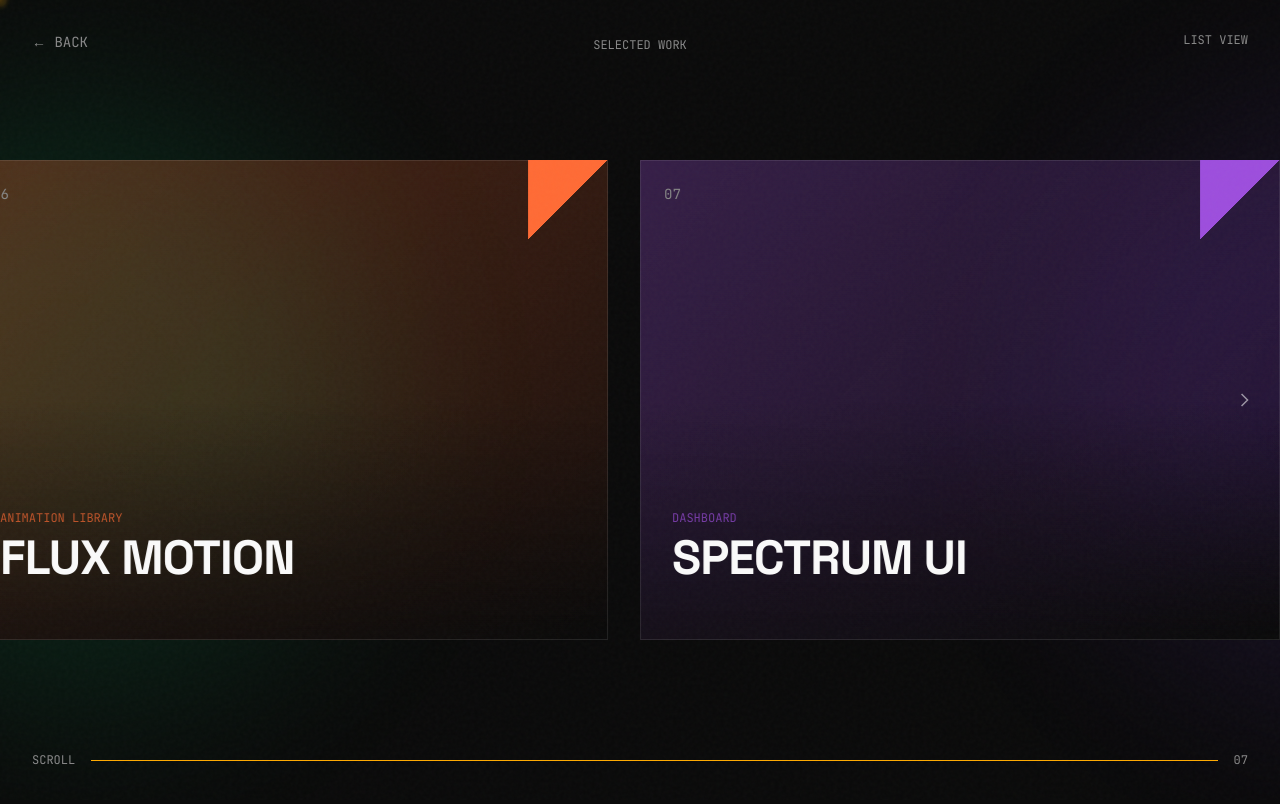
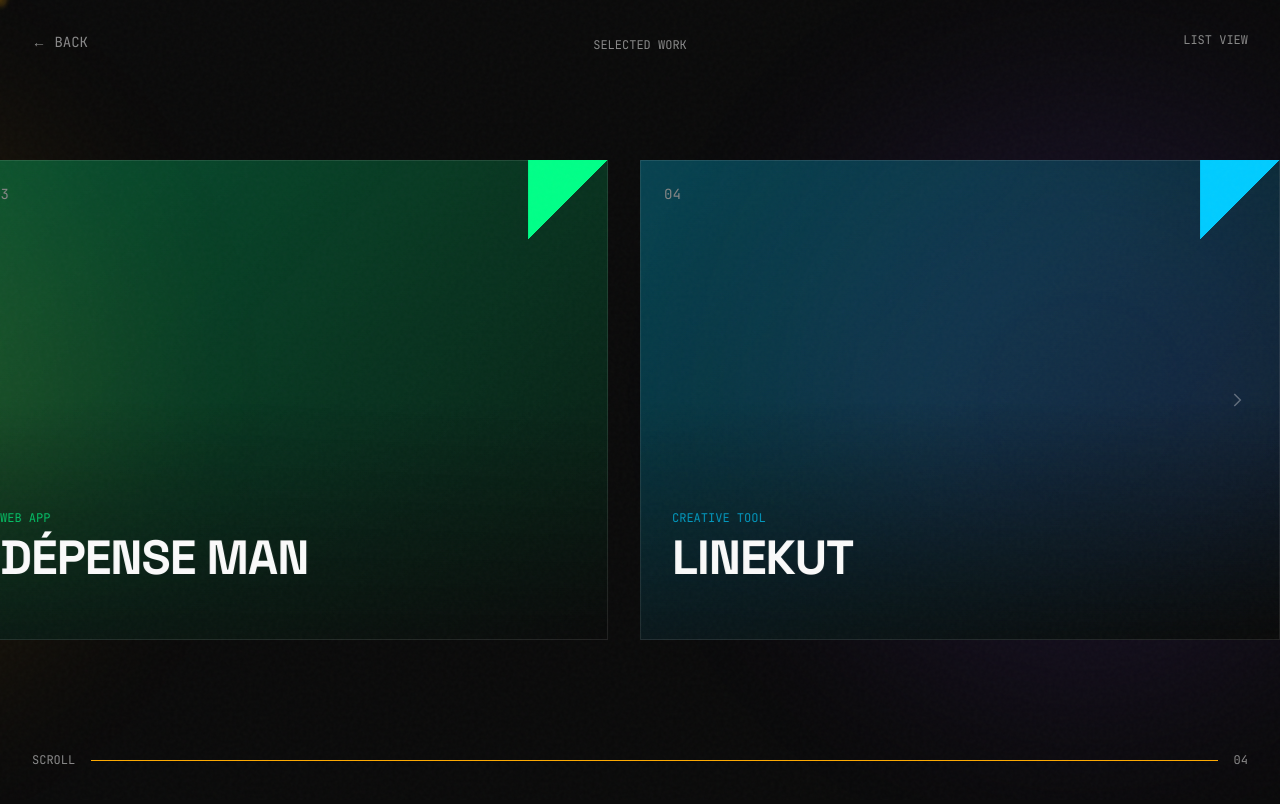
Before and after one commit to AThevon/adrienthevon, a Next.js app: page /work in a window 1280 px wide. Shown: the top 804 px of the page. Built offline with nearby package versions, Linux system fonts and the light colour scheme.

Commit message:
updated projects

```diff
--- a/src/data/projects.ts
+++ b/src/data/projects.ts
@@ -19,293 +19,173 @@ export interface Project {
   client: string;
   link: string;
   image: string;
+  ogImage?: string;
   sections: ProjectSection[];
 }
 
 export const projects: Project[] = [
   {
-    id: "project-alpha",
-    title: "PROJECT ALPHA",
-    category: "WEB EXPERIENCE",
+    id: "under-the-flow",
+    title: "UNDER THE FLOW",
+    category: "WEB PLATFORM",
     year: "2024",
     color: COLORS.accent,
-    description: "An immersive 3D web experience pushing the boundaries of WebGL and real-time graphics.",
-    longDescription: `Project Alpha represents the pinnacle of creative web development.
-Built with cutting-edge technologies, it delivers an unforgettable user experience
-that blurs the line between website and art installation.
+    description: "Plateforme de sessions live hip-hop avec une expérience immersive pour les artistes et les fans.",
+    longDescription: `Under The Flow est une plateforme dédiée aux sessions live de hip-hop.
+Le projet capture l'essence du freestyle et des performances live, offrant une vitrine
+unique pour les artistes émergents de la scène hip-hop française.
 
-The project features real-time 3D graphics, physics simulations, and
-audio-reactive elements that respond to user interaction.`,
-    tags: ["THREE.JS", "WEBGL", "REACT", "GSAP"],
-    role: "LEAD DEVELOPER",
-    client: "CREATIVE AGENCY X",
-    link: "https://project-alpha.example.com",
-    image: "/images/projects/project-alpha.jpg",
+Une expérience web immersive qui met en avant la musique et les artistes
+avec une direction artistique forte et moderne.`,
+    tags: ["NEXT.JS", "TAILWIND", "MOTION", "SUPABASE"],
+    role: "DÉVELOPPEUR FULL-STACK",
+    client: "UNDER THE FLOW",
+    link: "https://undertheflow.com",
+    image: "/images/projects/under-the-flow.jpg",
+    ogImage: "https://www.undertheflow.com/opengraph-image?1e869925752f604d",
     sections: [
       {
         type: "intro",
-        title: "THE VISION",
-        content: "To create something that transcends the ordinary. A digital experience that feels alive, breathing, responding to every movement.",
+        title: "LA VISION",
+        content: "Créer une plateforme qui capture l'énergie brute des sessions live hip-hop. Un espace où la musique prend vie à travers le digital.",
       },
       {
         type: "challenge",
-        title: "THE CHALLENGE",
-        content: "How do you make pixels feel organic? How do you create emotion from code? These were the questions that drove this project.",
+        title: "LE DÉFI",
+        content: "Transmettre l'authenticité et l'énergie du live à travers une interface web. Créer une expérience immersive sans sacrifier la performance.",
       },
       {
         type: "process",
-        title: "THE PROCESS",
-        content: "Months of experimentation. Thousands of iterations. Pushing WebGL to its limits while maintaining 60fps across devices.",
+        title: "LE PROCESS",
+        content: "Next.js pour la performance et le SEO. Design sombre et contrasté pour mettre en valeur le contenu vidéo. Animations fluides pour renforcer l'immersion.",
       },
       {
         type: "result",
-        title: "THE RESULT",
-        content: "An award-winning experience that redefined what's possible on the web. Featured on Awwwards, FWA, and CSS Design Awards.",
+        title: "LE RÉSULTAT",
+        content: "Une plateforme qui met en lumière la scène hip-hop live française avec une identité visuelle forte et mémorable.",
       },
     ],
   },
   {
-    id: "neural-canvas",
-    title: "NEURAL CANVAS",
-    category: "CREATIVE TOOL",
+    id: "victor-denay",
+    title: "VICTOR DENAY",
+    category: "PORTFOLIO",
     year: "2024",
-    color: COLORS.secondary.green,
-    description: "AI-powered generative art platform for digital artists and creative professionals.",
-    longDescription: `Neural Canvas empowers artists to create unique generative artwork
-using the latest in machine learning technology. The platform provides intuitive
-controls while hiding the complexity of AI models behind a beautiful interface.
+    color: COLORS.secondary.purple,
+    description: "Portfolio créatif pour un vidéaste et photographe professionnel.",
+    longDescription: `Portfolio sur-mesure pour Victor Denay, vidéaste et photographe.
+Un design épuré qui laisse toute la place au travail visuel de l'artiste,
+avec des transitions fluides et une navigation intuitive.
 
-Artists can train custom models, blend styles, and generate endless variations
-while maintaining complete creative control over the output.`,
-    tags: ["AI/ML", "CANVAS", "REACT", "NODE.JS"],
-    role: "FULL-STACK DEVELOPER",
-    client: "STARTUP Y",
-    link: "https://neural-canvas.example.com",
-    image: "/images/projects/neural-canvas.jpg",
+L'objectif était de créer un écrin digital qui sublime les créations
+tout en offrant une expérience de navigation mémorable.`,
+    tags: ["NUXT", "TAILWIND", "MOTION", "THREE.JS", "SUPABASE"],
+    role: "DÉVELOPPEUR FULL-STACK",
+    client: "VICTOR DENAY",
+    link: "https://victordenay.com",
+    image: "/images/projects/victor-denay.jpg",
     sections: [
       {
         type: "intro",
-        title: "THE IDEA",
-        content: "Art meets artificial intelligence. A tool that amplifies human creativity rather than replacing it.",
+        title: "LE BRIEF",
+        content: "Un portfolio qui s'efface pour laisser briller le travail. Minimaliste mais impactant, sobre mais mémorable.",
       },
       {
         type: "challenge",
-        title: "THE COMPLEXITY",
-        content: "Making AI accessible without dumbing it down. Preserving artistic intent while leveraging machine learning.",
+        title: "LE DÉFI",
+        content: "Présenter du contenu vidéo et photo de haute qualité sans compromettre les temps de chargement. Créer une galerie fluide et intuitive.",
       },
       {
         type: "process",
-        title: "THE BUILD",
-        content: "Custom neural networks trained on millions of artworks. Real-time generation with intuitive controls.",
+        title: "LE PROCESS",
+        content: "Design mobile-first. Lazy loading intelligent. Transitions soignées entre les projets. Typographie minimaliste.",
       },
       {
         type: "result",
-        title: "THE IMPACT",
-        content: "Used by over 50,000 artists worldwide. Generating millions of unique artworks every month.",
+        title: "LE RÉSULTAT",
+        content: "Un portfolio élégant qui met en valeur le travail de Victor tout en offrant une expérience utilisateur premium.",
       },
     ],
   },
   {
-    id: "void-studio",
-    title: "VOID STUDIO",
-    category: "DESIGN SYSTEM",
-    year: "2023",
-    color: COLORS.secondary.purple,
-    description: "A comprehensive design system for modern web applications with 100+ components.",
-    longDescription: `Void Studio is a meticulously crafted design system that provides
-developers and designers with a unified language for building consistent,
-accessible, and beautiful user interfaces.
+    id: "depense-man",
+    title: "DÉPENSE MAN",
+    category: "WEB APP",
+    year: "2024",
+    color: COLORS.secondary.green,
+    description: "Application de gestion de finances personnelles simple et efficace.",
+    longDescription: `Dépense Man est une application web progressive (PWA) pour gérer
+ses finances mensuelles de manière simple et intuitive. Pas de complexité inutile,
+juste les fonctionnalités essentielles pour suivre ses dépenses.
 
-Featuring dark mode support, responsive components, and extensive documentation,
-it's the foundation for building modern web applications at scale.`,
-    tags: ["DESIGN SYSTEM", "REACT", "STORYBOOK", "FIGMA"],
-    role: "DESIGN ENGINEER",
-    client: "TECH COMPANY Z",
-    link: "https://void-studio.example.com",
-    image: "/images/projects/void-studio.jpg",
+Une approche minimaliste du budget personnel, accessible sur tous les appareils
+avec une interface claire et des visualisations pertinentes.`,
+    tags: ["NEXT.JS", "TAILWIND", "PWA", "SUPABASE"],
+    role: "DÉVELOPPEUR FULL-STACK",
+    client: "PROJET PERSONNEL",
+    link: "https://depense-man.vercel.app",
+    image: "/images/projects/depense-man.jpg",
     sections: [
       {
         type: "intro",
-        title: "THE NEED",
-        content: "Consistency at scale. A design language that speaks clearly across hundreds of interfaces.",
+        title: "LE BESOIN",
+        content: "Une app de budget sans la complexité des solutions bancaires. Simple, rapide, efficace.",
       },
       {
         type: "challenge",
-        title: "THE PUZZLE",
-        content: "Flexibility vs consistency. Enabling creativity while maintaining brand coherence.",
+        title: "LE DÉFI",
+        content: "Rendre la gestion de budget agréable. Créer une interface qui donne envie d'être utilisée régulièrement.",
       },
       {
         type: "process",
-        title: "THE CRAFT",
-        content: "Token-based architecture. Themeable components. Documentation that developers actually want to read.",
+        title: "LE PROCESS",
+        content: "PWA pour l'accès offline. Interface épurée. Visualisations claires des dépenses. Catégorisation intelligente.",
       },
       {
         type: "result",
-        title: "THE OUTCOME",
-        content: "Adopted by 12 product teams. Reduced design-to-dev handoff time by 60%.",
+        title: "LE RÉSULTAT",
+        content: "Une app que j'utilise au quotidien pour gérer mes finances. Simple, mais qui fait exactement ce qu'on lui demande.",
       },
     ],
   },
   {
-    id: "particle-flow",
-    title: "PARTICLE FLOW",
-    category: "EXPERIMENT",
-    year: "2023",
-    color: COLORS.secondary.pink,
-    description: "Real-time particle simulation using GPU compute shaders and WebGPU.",
-    longDescription: `Particle Flow is an experimental project exploring the capabilities
-of WebGPU for real-time particle simulations. Millions of particles dance across
-the screen, creating mesmerizing patterns driven by mathematical forces.
+    id: "linekut",
+    title: "LINEKUT",
+    category: "CREATIVE TOOL",
+    year: "2024",
+    color: COLORS.secondary.cyan,
+    description: "Convertisseur d'images en patrons découpables pour scie à chantourner, laser et vinyl.",
+    longDescription: `Linekut transforme n'importe quelle image en patron prêt à découper.
+Que ce soit pour la scie à chantourner, la découpe laser, le vinyl ou les stickers,
+l'outil génère des fichiers optimisés pour chaque technique.
 
-A deep dive into emergent behaviors, flocking algorithms, and the beauty
-that emerges from simple rules applied at massive scale.`,
-    tags: ["WEBGPU", "SHADERS", "CREATIVE CODING"],
-    role: "CREATIVE DEVELOPER",
-    client: "PERSONAL PROJECT",
-    link: "https://particle-flow.example.com",
-    image: "/images/projects/particle-flow.jpg",
+Une PWA qui démocratise la création de patrons de découpe,
+rendant accessible un processus habituellement complexe.`,
+    tags: ["NEXT.JS", "CANVAS", "PWA", "IMAGE PROCESSING"],
+    role: "DÉVELOPPEUR FRONT-END",
+    client: "PROJET PERSONNEL",
+    link: "https://linekut.vercel.app",
+    image: "/images/projects/linekut.jpg",
     sections: [
       {
         type: "intro",
-        title: "THE CURIOSITY",
-        content: "What if we could render millions of particles in real-time? What patterns would emerge?",
+        title: "L'IDÉE",
+        content: "Simplifier la création de patrons de découpe. Transformer une photo en fichier prêt à usiner en quelques clics.",
       },
       {
         type: "challenge",
-        title: "THE LIMITS",
-        content: "Browser APIs. GPU memory. Frame budgets. Every constraint became an opportunity.",
+        title: "LE DÉFI",
+        content: "Traitement d'image côté client pour la rapidité. Algorithmes de vectorisation et de simplification des contours.",
       },
       {
         type: "process",
-        title: "THE EXPLORATION",
-        content: "WebGPU compute shaders. Spatial hashing. Emergent behaviors from simple rules.",
+        title: "LE PROCESS",
+        content: "Canvas API pour le traitement d'image. Algorithmes de détection de contours. Export en formats standards (SVG, DXF).",
       },
       {
         type: "result",
-        title: "THE BEAUTY",
-        content: "5 million particles dancing at 60fps. Organic patterns from mathematical precision.",
-      },
-    ],
-  },
-  {
-    id: "echo-space",
-    title: "ECHO SPACE",
-    category: "AUDIO VISUAL",
-    year: "2023",
-    color: COLORS.secondary.cyan,
-    description: "Audio-reactive visual experience that transforms sound into stunning visuals.",
-    longDescription: `Echo Space transforms sound into stunning visuals in real-time.
-Using the Web Audio API and custom shaders, every beat and frequency becomes
-a visual element in an ever-evolving digital canvas.
-
-Experience music like never before - see the bass, feel the treble,
-and immerse yourself in a synesthetic journey.`,
-    tags: ["WEB AUDIO", "CANVAS", "MOTION"],
-    role: "CREATIVE DEVELOPER",
-    client: "MUSIC LABEL",
-    link: "https://echo-space.example.com",
-    image: "/images/projects/echo-space.jpg",
-    sections: [
-      {
-        type: "intro",
-        title: "THE SYNESTHESIA",
-        content: "Sound has color. Rhythm has shape. Music has dimension.",
-      },
-      {
-        type: "challenge",
-        title: "THE LATENCY",
-        content: "Audio analysis in real-time. Visual response with zero perceptible delay.",
-      },
-      {
-        type: "process",
-        title: "THE SYNTHESIS",
-        content: "FFT analysis. Custom shaders. A visual language that speaks in frequencies.",
-      },
-      {
-        type: "result",
-        title: "THE EXPERIENCE",
-        content: "Featured at 3 music festivals. Transformed how audiences experience live performances.",
-      },
-    ],
-  },
-  {
-    id: "flux-motion",
-    title: "FLUX MOTION",
-    category: "ANIMATION LIBRARY",
-    year: "2024",
-    color: "#ff6b35",
-    description: "A lightweight animation library for fluid, physics-based web animations.",
-    longDescription: `Flux Motion is a performance-focused animation library that brings
-natural, physics-based motion to the web. Spring animations, gesture handling,
-and seamless transitions - all with a tiny footprint.
-
-Built for developers who want beautiful animations without the bloat.
-Every kilobyte counts when you're crafting premium web experiences.`,
-    tags: ["TYPESCRIPT", "ANIMATION", "OPEN SOURCE"],
-    role: "CREATOR & MAINTAINER",
-    client: "OPEN SOURCE",
-    link: "https://github.com/example/flux-motion",
-    image: "/images/projects/flux-motion.jpg",
-    sections: [
-      {
-        type: "intro",
-        title: "THE FRUSTRATION",
-        content: "Animation libraries that are either too heavy or too limited. There had to be a better way.",
-      },
-      {
-        type: "challenge",
-        title: "THE BALANCE",
-        content: "Power vs simplicity. Features vs bundle size. Developer experience vs runtime performance.",
-      },
-      {
-        type: "process",
-        title: "THE ENGINEERING",
-        content: "Custom spring physics. Tree-shakeable architecture. TypeScript from day one.",
-      },
-      {
-        type: "result",
-        title: "THE ADOPTION",
-        content: "10k+ GitHub stars. Used in production by companies like Vercel and Stripe.",
-      },
-    ],
-  },
-  {
-    id: "spectrum-ui",
-    title: "SPECTRUM UI",
-    category: "DASHBOARD",
-    year: "2024",
-    color: "#9d4edd",
-    description: "Real-time data visualization dashboard for financial analytics.",
-    longDescription: `Spectrum UI transforms complex financial data into intuitive,
-real-time visualizations. Processing millions of data points per second,
-it delivers insights at a glance while maintaining sub-16ms render times.
-
-A masterclass in WebGL performance optimization and data streaming architecture.`,
-    tags: ["D3.JS", "WEBGL", "WEBSOCKETS", "REACT"],
-    role: "LEAD FRONTEND ENGINEER",
-    client: "FINTECH STARTUP",
-    link: "https://spectrum-ui.example.com",
-    image: "/images/projects/spectrum-ui.jpg",
-    sections: [
-      {
-        type: "intro",
-        title: "THE DATA",
-        content: "Millions of transactions. Hundreds of metrics. One unified view.",
-      },
-      {
-        type: "challenge",
-        title: "THE SCALE",
-        content: "Real-time updates at 60fps. Smooth interactions with massive datasets.",
-      },
-      {
-        type: "process",
-        title: "THE ARCHITECTURE",
-        content: "WebGL-accelerated charts. Streaming data with WebSockets. Virtual scrolling for infinite lists.",
-      },
-      {
-        type: "result",
-        title: "THE IMPACT",
-        content: "Reduced analyst decision time by 40%. Now handles 10x more data than the previous solution.",
+        title: "LE RÉSULTAT",
+        content: "Un outil utilisé par des makers et artisans pour créer rapidement des patrons de découpe personnalisés.",
       },
     ],
   },
```
